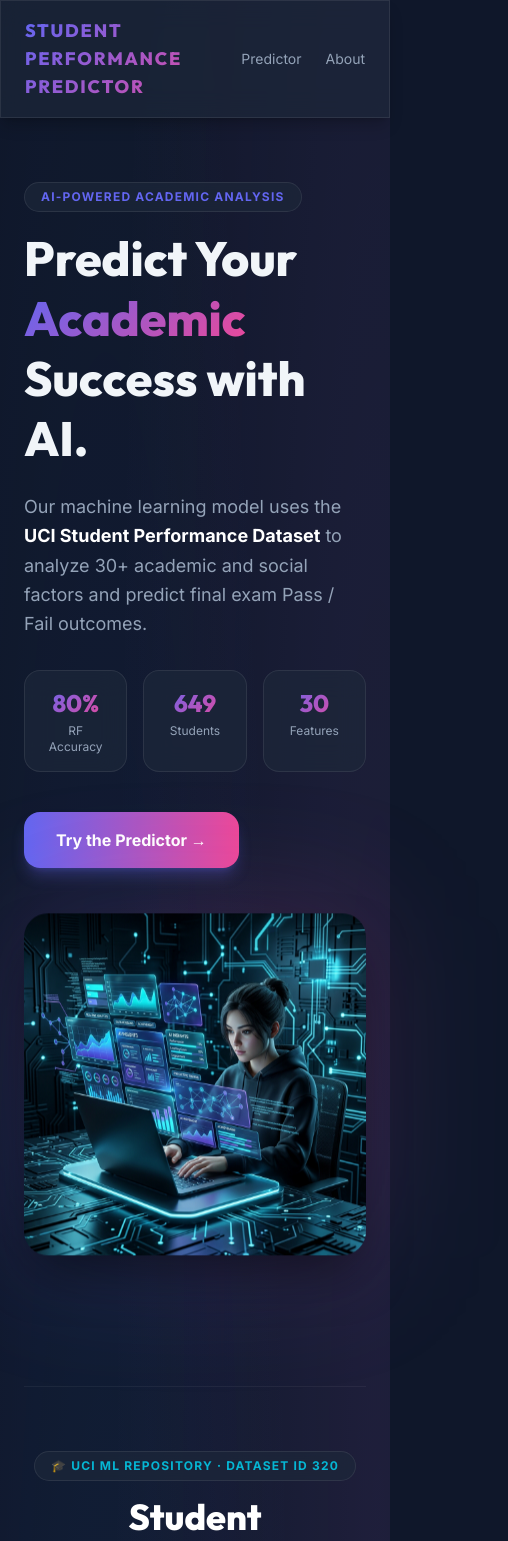
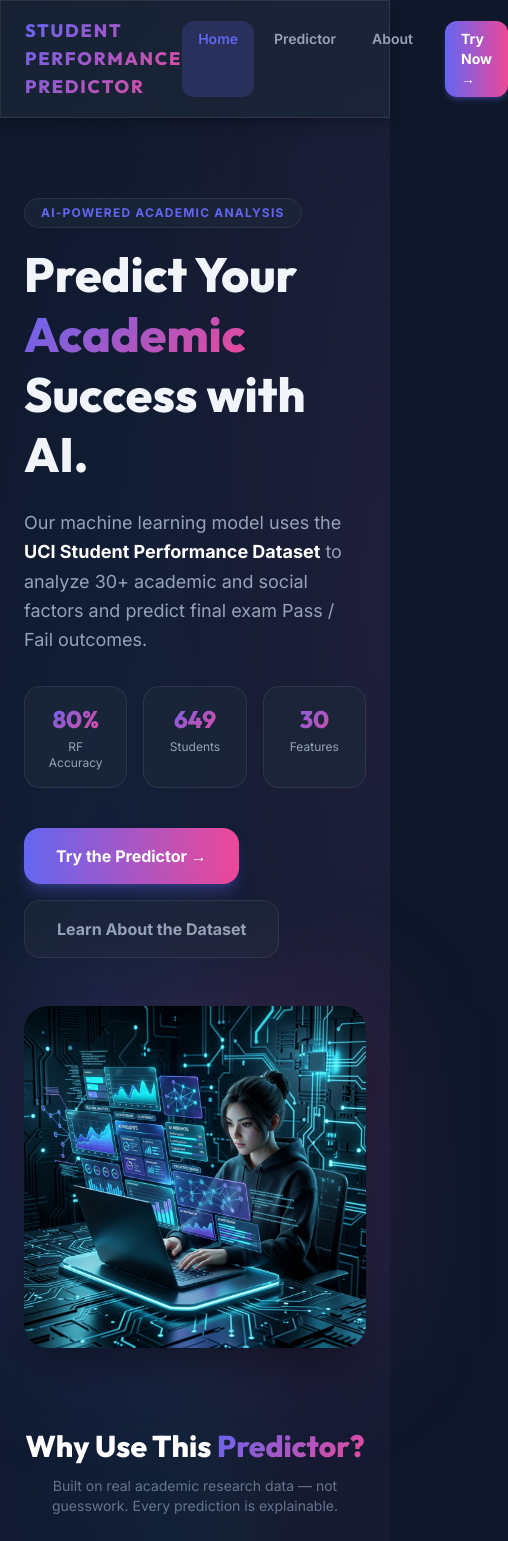
Before and after one commit to aashishrajput9838/student-performance-predictor, a React (Vite) app in the folder react-frontend/: page / in a window 390 px wide. Shown: the top 1541 px of the page, 508 px wide, since content can reach past the window. Built offline with nearby package versions, Linux system fonts and the light colour scheme; no server answers.

Commit message:
Convert to multi-page architecture with React Router

```diff
--- a/react-frontend/package.json
+++ b/react-frontend/package.json
@@ -11,7 +11,8 @@
   },
   "dependencies": {
     "react": "^19.2.4",
-    "react-dom": "^19.2.4"
+    "react-dom": "^19.2.4",
+    "react-router-dom": "^7.13.2"
   },
   "devDependencies": {
     "@eslint/js": "^9.39.4",
--- a/react-frontend/src/App.jsx
+++ b/react-frontend/src/App.jsx
@@ -1,12 +1,17 @@
 /**
  * App.jsx
- * Root component assembling the full application layout.
+ * Root component — sets up React Router with 3 pages.
+ *   /           → Home
+ *   /predictor  → Predictor (30-feature form)
+ *   /about      → About the Dataset
  */
 import { useEffect } from 'react';
+import { BrowserRouter, Routes, Route } from 'react-router-dom';
 import Header from './components/Header';
-import Hero from './components/Hero';
-import DatasetSection from './components/DatasetSection';
-import PredictorForm from './components/PredictorForm';
+import Footer from './components/Footer';
+import Home from './pages/Home';
+import Predictor from './pages/Predictor';
+import About from './pages/About';
 import { warmUpAPI } from './utils/predictor';
 
 export default function App() {
@@ -14,51 +19,22 @@ export default function App() {
   useEffect(() => { warmUpAPI(); }, []);
 
   return (
-    <div className="min-h-screen bg-mesh">
-      {/* Sticky glassmorphic header */}
-      <Header />
+    <BrowserRouter>
+      <div className="min-h-screen bg-mesh flex flex-col">
+        <Header />
 
-      {/* Hero section */}
-      <Hero />
+        <main className="flex-1">
+          <Routes>
+            <Route path="/"          element={<Home />} />
+            <Route path="/predictor" element={<Predictor />} />
+            <Route path="/about"     element={<About />} />
+            {/* Catch-all → Home */}
+            <Route path="*"          element={<Home />} />
+          </Routes>
+        </main>
 
-      {/* Divider */}
-      <div className="max-w-7xl mx-auto px-6 my-16">
-        <div className="border-t border-white/5" />
+        <Footer />
       </div>
-
-      {/* Dataset info section (new) */}
-      <DatasetSection />
-
-      {/* Divider */}
-      <div className="max-w-2xl mx-auto px-6 my-4">
-        <div className="border-t border-white/5" />
-      </div>
-
-      {/* Predictor form + result */}
-      <div className="mt-8">
-        <PredictorForm />
-      </div>
-
-      {/* Footer */}
-      <footer className="text-center py-8 text-xs text-slate-600">
-        <p>
-          Made with{' '}
-          <span className="text-red-500 animate-pulse inline-block">♥</span>
-          {' '}by{' '}
-          <span className="text-slate-400 font-semibold">Aashish Rajput</span>
-        </p>
-        <p className="mt-1">
-          Dataset:{' '}
-          <a
-            href="https://archive.ics.uci.edu/dataset/320/student+performance"
-            target="_blank"
-            rel="noreferrer"
-            className="text-slate-500 hover:text-slate-300 transition-colors"
-          >
-            UCI Student Performance (ID=320) by Paulo Cortez
-          </a>
-        </p>
-      </footer>
-    </div>
+    </BrowserRouter>
   );
 }
--- /dev/null
+++ b/react-frontend/src/components/Footer.jsx
@@ -0,0 +1,27 @@
+/**
+ * Footer.jsx
+ * Shared footer used across all pages.
+ */
+export default function Footer() {
+  return (
+    <footer className="text-center py-8 text-xs text-slate-600">
+      <p>
+        Made with{' '}
+        <span className="text-red-500 animate-pulse inline-block">♥</span>
+        {' '}by{' '}
+        <span className="text-slate-400 font-semibold">Aashish Rajput</span>
+      </p>
+      <p className="mt-1">
+        Dataset:{' '}
+        <a
+          href="https://archive.ics.uci.edu/dataset/320/student+performance"
+          target="_blank"
+          rel="noreferrer"
+          className="text-slate-500 hover:text-slate-300 transition-colors"
+        >
+          UCI Student Performance (ID=320) by Paulo Cortez
+        </a>
+      </p>
+    </footer>
+  );
+}
--- a/react-frontend/src/components/Header.jsx
+++ b/react-frontend/src/components/Header.jsx
@@ -1,20 +1,52 @@
 /**
  * Header.jsx
- * Top navigation bar with logo and a subtle glassmorphic background.
+ * Sticky glassmorphic navigation bar with React Router links.
+ * Active route is highlighted automatically via NavLink.
  */
+import { NavLink, Link } from 'react-router-dom';
+
+const NAV_LINKS = [
+  { to: '/',          label: 'Home' },
+  { to: '/predictor', label: 'Predictor' },
+  { to: '/about',     label: 'About' },
+];
+
 export default function Header() {
   return (
     <header className="glass sticky top-0 z-50 shadow-lg shadow-black/20">
       <div className="max-w-7xl mx-auto px-6 py-4 flex justify-between items-center">
+
         {/* Logo */}
-        <span className="font-display text-lg font-extrabold text-gradient tracking-widest uppercase">
+        <Link to="/" className="font-display text-lg font-extrabold text-gradient tracking-widest uppercase hover:opacity-80 transition-opacity">
           Student Performance Predictor
-        </span>
+        </Link>
 
         {/* Nav Links */}
-        <nav className="flex gap-6 text-sm text-slate-400">
-          <a href="#predictor" className="hover:text-white transition-colors duration-200">Predictor</a>
-          <a href="#about" className="hover:text-white transition-colors duration-200">About</a>
+        <nav className="flex gap-1">
+          {NAV_LINKS.map(({ to, label }) => (
+            <NavLink
+              key={to}
+              to={to}
+              end={to === '/'}
+              className={({ isActive }) =>
+                `px-4 py-2 rounded-xl text-sm font-semibold transition-all duration-200 ${
+                  isActive
+                    ? 'bg-primary/20 text-primary'
+                    : 'text-slate-400 hover:text-white hover:bg-white/5'
+                }`
+              }
+            >
+              {label}
+            </NavLink>
+          ))}
+
+          {/* CTA Button */}
+          <Link
+            to="/predictor"
+            className="ml-3 px-4 py-2 rounded-xl text-sm font-bold text-white bg-gradient-to-r from-primary to-secondary shadow-primary/30 shadow-md hover:opacity-90 active:scale-95 transition-all duration-200"
+          >
+            Try Now →
+          </Link>
         </nav>
       </div>
     </header>
--- a/react-frontend/src/components/Hero.jsx
+++ b/react-frontend/src/components/Hero.jsx
@@ -1,7 +1,9 @@
 /**
  * Hero.jsx
- * Landing hero section with animated headline, stats, and a floating illustration.
+ * Landing hero section — now uses React Router Link for CTA.
  */
+import { Link } from 'react-router-dom';
+
 export default function Hero() {
   return (
     <section className="max-w-7xl mx-auto px-6 py-16 grid grid-cols-1 lg:grid-cols-2 gap-12 items-center">
@@ -34,18 +36,17 @@ export default function Hero() {
           ))}
         </div>
 
-        <a
-          href="#predictor"
+        <Link
+          to="/predictor"
           className="inline-block px-8 py-4 rounded-2xl font-bold text-white bg-gradient-to-r from-primary to-secondary shadow-lg shadow-primary/30 hover:opacity-90 active:scale-95 transition-all duration-200"
         >
           Try the Predictor →
-        </a>
+        </Link>
       </div>
 
       {/* Right: Floating Illustration */}
       <div className="flex justify-center items-center">
         <div className="relative">
-          {/* Glow Ring */}
           <div className="absolute inset-0 rounded-3xl bg-gradient-to-tr from-primary/20 to-secondary/20 blur-3xl" />
           <img
             src="/hero_image.png"
--- /dev/null
+++ b/react-frontend/src/pages/About.jsx
@@ -0,0 +1,25 @@
+/**
+ * pages/About.jsx
+ * Dataset info, model details, and feature importances
+ */
+import DatasetSection from '../components/DatasetSection';
+
+export default function About() {
+  return (
+    <div className="min-h-screen py-12">
+      <div className="text-center mb-10 px-6">
+        <span className="inline-block text-xs font-bold text-accent tracking-widest uppercase mb-3 glass px-4 py-1.5 rounded-full">
+          🎓 UCI ML Repository · Dataset ID 320
+        </span>
+        <h1 className="font-display text-4xl lg:text-5xl font-extrabold text-white mb-3">
+          About the <span className="text-gradient">Dataset</span>
+        </h1>
+        <p className="text-slate-400 text-base max-w-xl mx-auto">
+          Real Portuguese secondary school data — 649 students, 30 features, collected via school reports and questionnaires.
+        </p>
+      </div>
+
+      <DatasetSection />
+    </div>
+  );
+}
--- /dev/null
+++ b/react-frontend/src/pages/Home.jsx
@@ -0,0 +1,118 @@
+/**
+ * pages/Home.jsx
+ * Landing page — Hero + feature cards + CTA
+ */
+import { Link } from 'react-router-dom';
+
+const FEATURES = [
+  { icon: '🤖', title: '30-Feature AI Model', desc: 'Trained on real UCI student data using Random Forest with 80% accuracy.' },
+  { icon: '⚡', title: 'Instant Prediction', desc: 'Get your Pass/Fail prediction in seconds with detailed factor breakdown.' },
+  { icon: '📊', title: 'Full Explainability', desc: 'See exactly which factors influenced your result and by how much.' },
+  { icon: '🔒', title: 'No Data Stored', desc: 'Your inputs are never saved. Privacy-first, all analysis is temporary.' },
+];
+
+export default function Home() {
+  return (
+    <div className="min-h-screen">
+
+      {/* ── Hero ─────────────────────────────────────────────── */}
+      <section className="max-w-7xl mx-auto px-6 py-20 grid grid-cols-1 lg:grid-cols-2 gap-12 items-center">
+        <div>
+          <span className="inline-block text-xs font-bold text-primary tracking-widest uppercase mb-4 glass px-4 py-1.5 rounded-full">
+            AI-Powered Academic Analysis
+          </span>
+          <h1 className="font-display text-5xl lg:text-6xl font-extrabold leading-tight mb-6">
+            Predict Your{' '}
+            <span className="text-gradient">Academic</span>{' '}
+            Success with AI.
+          </h1>
+          <p className="text-slate-400 text-lg leading-relaxed mb-8 max-w-lg">
+            Our machine learning model uses the{' '}
+            <strong className="text-white">UCI Student Performance Dataset</strong>{' '}
+            to analyze 30+ academic and social factors and predict final exam Pass / Fail outcomes.
+          </p>
+
+          {/* Stats Row */}
+          <div className="grid grid-cols-3 gap-4 mb-10">
+            {[
+              { label: 'RF Accuracy', value: '80%' },
+              { label: 'Students', value: '649' },
+              { label: 'Features', value: '30' },
+            ].map((stat) => (
+              <div key={stat.label} className="glass rounded-2xl p-4 text-center">
+                <p className="font-display text-2xl font-extrabold text-gradient">{stat.value}</p>
+                <p className="text-xs text-slate-400 mt-1">{stat.label}</p>
+              </div>
+            ))}
+          </div>
+
+          <div className="flex flex-wrap gap-4">
+            <Link
+              to="/predictor"
+              className="inline-block px-8 py-4 rounded-2xl font-bold text-white bg-gradient-to-r from-primary to-secondary shadow-lg shadow-primary/30 hover:opacity-90 active:scale-95 transition-all duration-200"
+            >
+              Try the Predictor →
+            </Link>
+            <Link
+              to="/about"
+              className="inline-block px-8 py-4 rounded-2xl font-bold text-slate-400 glass border border-white/10 hover:border-white/20 hover:text-white transition-all duration-200"
+            >
+              Learn About the Dataset
+            </Link>
+          </div>
+        </div>
+
+        {/* Right: Illustration */}
+        <div className="flex justify-center items-center">
+          <div className="relative">
+            <div className="absolute inset-0 rounded-3xl bg-gradient-to-tr from-primary/20 to-secondary/20 blur-3xl" />
+            <img
+              src="/hero_image.png"
+              alt="AI-powered student analysis illustration"
+              className="relative rounded-3xl shadow-2xl shadow-black/50 animate-float w-full max-w-md"
+            />
+          </div>
+        </div>
+      </section>
+
+      {/* ── Feature Cards ────────────────────────────────────── */}
+      <section className="max-w-7xl mx-auto px-6 pb-24">
+        <div className="text-center mb-12">
+          <h2 className="font-display text-3xl font-extrabold text-white mb-3">
+            Why Use This <span className="text-gradient">Predictor?</span>
+          </h2>
+          <p className="text-slate-500 text-sm max-w-xl mx-auto">
+            Built on real academic research data — not guesswork. Every prediction is explainable.
+          </p>
+        </div>
+
+        <div className="grid grid-cols-1 sm:grid-cols-2 lg:grid-cols-4 gap-5">
+          {FEATURES.map((f) => (
+            <div
+              key={f.title}
+              className="glass rounded-2xl p-6 flex flex-col gap-3 hover:border-primary/20 hover:shadow-primary/5 hover:shadow-lg transition-all duration-200"
+            >
+              <span className="text-3xl">{f.icon}</span>
+              <h3 className="font-display font-bold text-white text-base">{f.title}</h3>
+              <p className="text-slate-500 text-xs leading-relaxed">{f.desc}</p>
+            </div>
+          ))}
+        </div>
+
+        {/* CTA Banner */}
+        <div className="mt-12 glass rounded-3xl p-8 flex flex-col sm:flex-row items-center justify-between gap-6">
+          <div>
+            <p className="font-display text-xl font-extrabold text-white">Ready to check your performance?</p>
+            <p className="text-slate-500 text-sm mt-1">Fill in 30 factors across 4 steps — takes less than 2 minutes.</p>
+          </div>
+          <Link
+            to="/predictor"
+            className="shrink-0 px-8 py-4 rounded-2xl font-bold text-white bg-gradient-to-r from-primary to-secondary shadow-lg shadow-primary/30 hover:opacity-90 active:scale-95 transition-all duration-200"
+          >
+            Start Prediction →
+          </Link>
+        </div>
+      </section>
+    </div>
+  );
+}
--- /dev/null
+++ b/react-frontend/src/pages/Predictor.jsx
@@ -0,0 +1,25 @@
+/**
+ * pages/Predictor.jsx
+ * The 30-feature prediction form page
+ */
+import PredictorForm from '../components/PredictorForm';
+
+export default function Predictor() {
+  return (
+    <div className="min-h-screen py-12">
+      <div className="text-center mb-10 px-6">
+        <span className="inline-block text-xs font-bold text-primary tracking-widest uppercase mb-3 glass px-4 py-1.5 rounded-full">
+          Random Forest · 30 Features · 80% Accuracy
+        </span>
+        <h1 className="font-display text-4xl lg:text-5xl font-extrabold text-white mb-3">
+          Student <span className="text-gradient">Performance</span> Predictor
+        </h1>
+        <p className="text-slate-400 text-base max-w-xl mx-auto">
+          Answer all 30 questions across 4 steps. The AI will analyze every factor and predict your Pass/Fail outcome.
+        </p>
+      </div>
+
+      <PredictorForm />
+    </div>
+  );
+}
```
Also changed, not shown: 1 other file (tests, documents, lock files or other folders).
